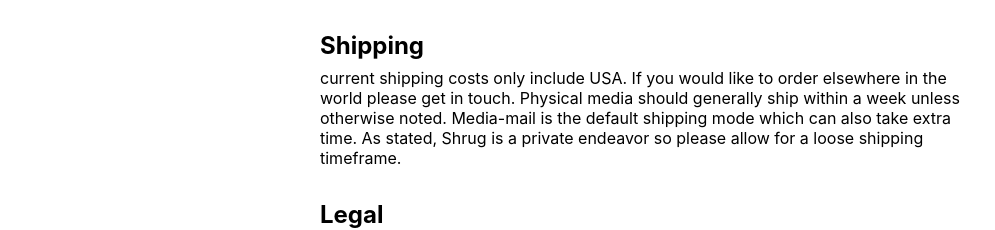
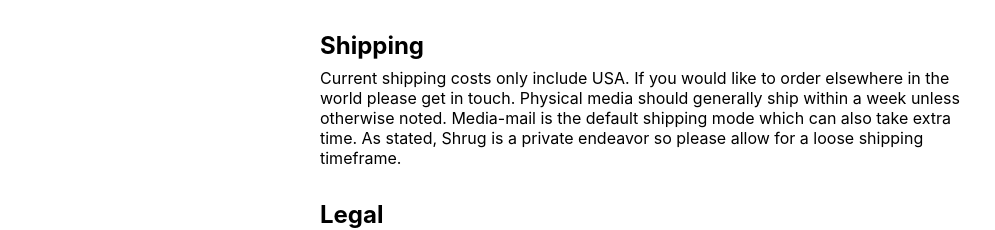
Before and after one commit to lancehsimmons/shrug-react, a React (Create React App) app: page /info in a window 1280 px wide. Shown: the part 346-576 px from the top of the page, without its empty margins (0-995 px from the left). Built offline with nearby package versions, Linux system fonts and the light colour scheme.

Commit message:
more info content update

```diff
--- a/src/components/Info.js
+++ b/src/components/Info.js
@@ -9,7 +9,7 @@ const SECTIONS = [
   {
     id: 'shipping',
     title: 'Shipping',
-    body: 'current shipping costs only include USA. If you would like to order elsewhere in the world please get in touch. Physical media should generally ship within a week unless otherwise noted. Media-mail is the default shipping mode which can also take extra time. As stated, Shrug is a private endeavor so please allow for a loose shipping timeframe.',
+    body: 'Current shipping costs only include USA. If you would like to order elsewhere in the world please get in touch. Physical media should generally ship within a week unless otherwise noted. Media-mail is the default shipping mode which can also take extra time. As stated, Shrug is a private endeavor so please allow for a loose shipping timeframe.',
   },
   {
     id: 'legal',
```
